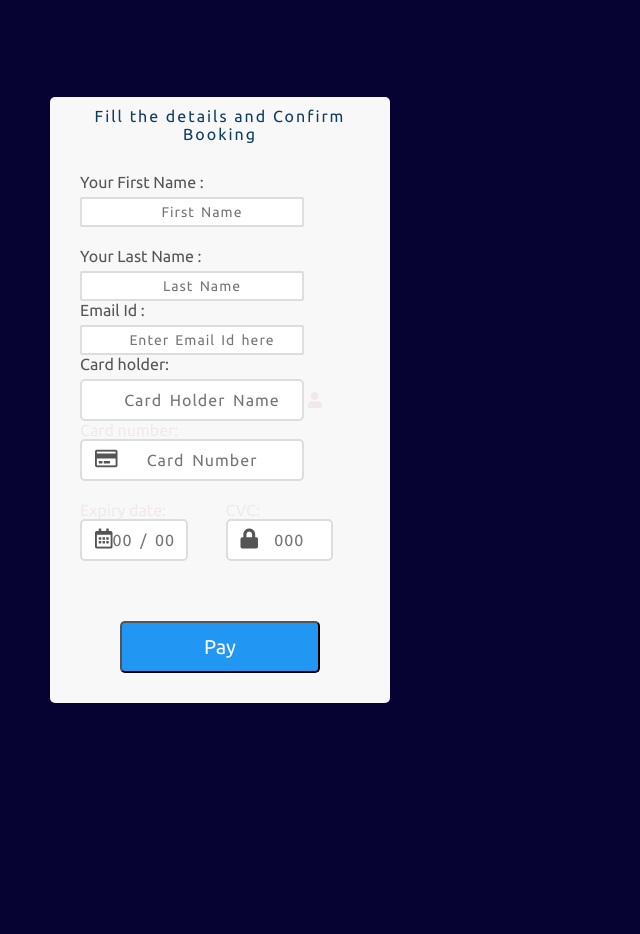
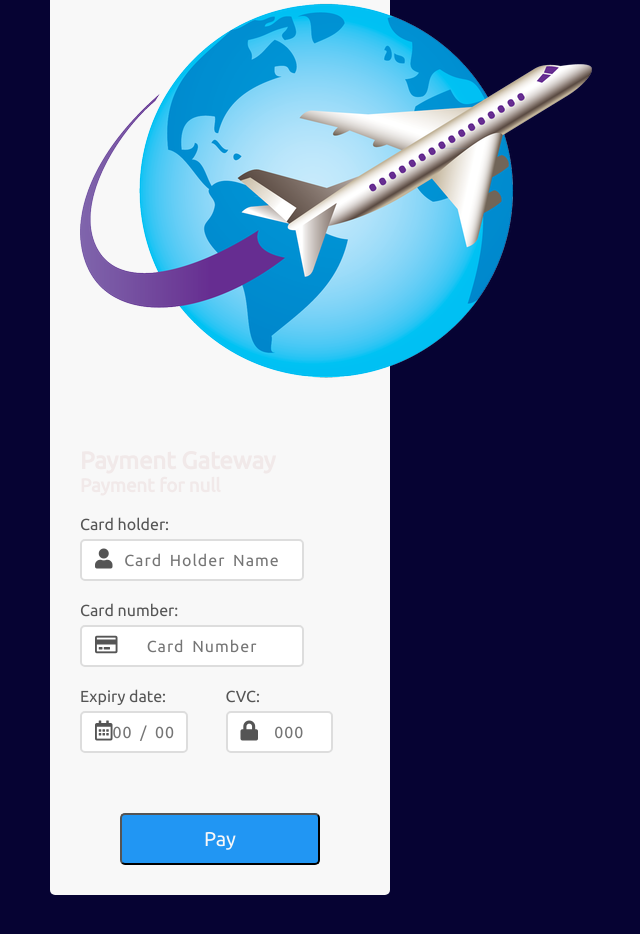
Before and after one commit to thirumeni07/web_tech_2_project, a plain HTML site: page html/payment.html in a window 1280 px wide. Shown: the whole page, without its empty margins (420-1060 px from the left). Before the commit the page ends 800 px from the top, so only its background shows below. Drawn offline with nearby package versions, Linux system fonts and the light colour scheme; files that its build step writes are made by us from their sources; a web font is replaced by a local one.

Commit message:
Update payment.html

```diff
--- a/html/payment.html
+++ b/html/payment.html
@@ -1,34 +1,38 @@
-<!DOCTYPE html>
+!DOCTYPE html>
 <html lang="en">
 <head>
 <meta charset="UTF-8">
-	<title>Payment for Movie Booking</title>
+	<title>Payment for your Flight Booking</title>
 	<link rel="stylesheet" href="https://use.fontawesome.com/releases/v5.4.2/css/all.css">
-<link rel="stylesheet" href="pay_styles.css">
+<link rel="stylesheet" href="../css/pay_styles.css">
+
 <script src="https://code.jquery.com/jquery-3.3.1.min.js"></script>
 <script src="https://cdnjs.cloudflare.com/ajax/libs/jquery.mask/1.14.15/jquery.mask.min.js"></script>
-<script src="script.js" type="text/javascript"></script>
-
+<script>
+  $(document).ready(function(){
+    var price = sessionStorage.getItem("price");
+    $(".payment_price").text("Payment for "+price);
+  });
+</script>
 </head>
 <body>
+<div class="wrapper">
+ <div class="payment">
+ <div class="payment-logo">
+  <img src="../images/logo.png" id="logo" alt="logo">
+    </div>
 
-  <div class="payment">
-    <p class="text">
-        Fill the details and Confirm Booking
-      </p>
+    <h2>Payment Gateway</h2>
+
+  <h3 class="payment_price"></h3>
+  <br>
   <div class="form">
       <div class="card space icon-relative">
 
-      <label class="label">Your First Name :</label>
-      <input type="text" class="input_text" placeholder="First Name">
-      </div>
-      <label class="label">Your Last Name :</label>
-      <input type="text" class="input_text" placeholder="Last Name">
-      <label class="label">Email Id :</label>
-      <input type="text" class="input_text" placeholder="Enter Email Id here">
       <label class="label">Card holder:</label>
-        <input type="text" class="input" placeholder="Card Holder Name">
-    <i class="fas fa-user"></i>
+
+  <input type="text" class="input" placeholder="Card Holder Name">
+  <i class="fas fa-user"></i>
      </div>
       <div class="card space icon-relative">
 
```
